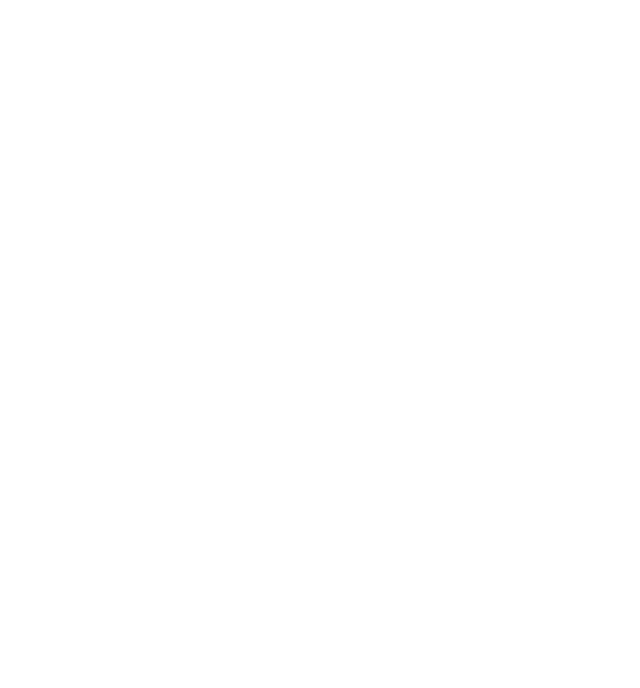
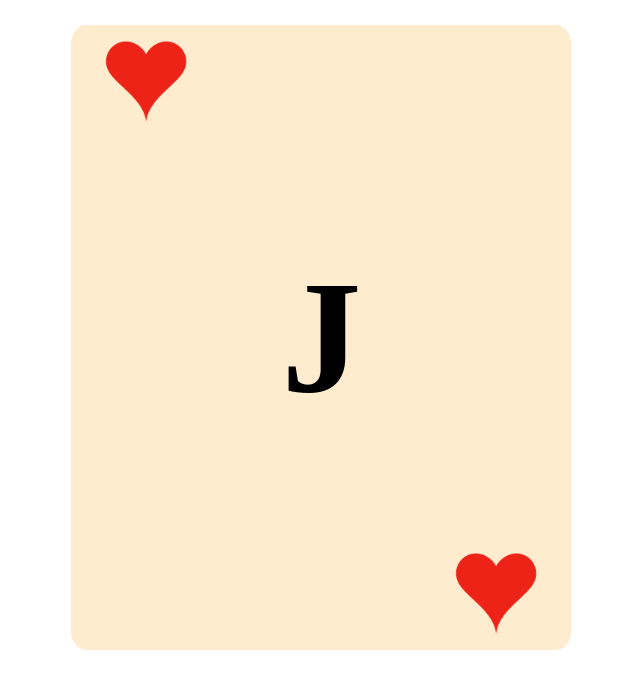
Before and after one commit to JuanaVillaba/cartas, a plain HTML site: page index.html in a window 1280 px wide. Shown: the whole page, without its empty margins (379-1019 px from the left). Drawn offline with Linux system fonts and the light colour scheme.

Commit message:
Version estilizada de la card

```diff
--- a/css/style.css
+++ b/css/style.css
@@ -0,0 +1,20 @@
+.content-card{
+    background-color:blanchedalmond;
+    width: 500px;
+    height: 100%;
+    margin-left: 35%;
+    margin-top: 2%;
+    border-radius: 3%;
+}
+.top{
+    display: flex;
+    justify-content: start;
+}
+h1{
+    font-size: 1000%;
+    text-align: center;
+}
+.bottom{
+    display: flex;
+    justify-content: end;
+}
--- a/index.html
+++ b/index.html
@@ -3,20 +3,21 @@
 <head>
     <meta charset="UTF-8">
     <meta name="viewport" content="width=device-width, initial-scale=1.0">
-
+    <link rel="stylesheet" href="css/style.css">
     <title>Baraja</title>
 </head>
 <body>
-    <div class="card">
+    <div class="content-card">
         <div class="top">
-
+            <img id="imagen" width="30%">
         </div>
         <div class="number" >
-            <h1 onclick="recorrerValores()"></h1>
+            <h1></h1>
         </div>
         <div class="bottom">
+            <img id="imagen2" width="30%">
+        </div>
 
-        </div>
     </div>
     <script src="/js/index.js"></script>
 </body>
--- a/js/index.js
+++ b/js/index.js
@@ -1,8 +1,32 @@
 const valores=["A","2","3","4","5","6","7","8","9","10","J","Q","K"];
 
-function recorrerValores(valores){
+function recorrerValores(valor){
+    let aleatorio= Math.floor(Math.random()*valor.length);
     let h1 = document.querySelector("h1");
-    if (h1.textContent===""){
-        h1 = valores[Math.floor(Math.random()* valores.length)];
-    }
+    h1.textContent=valor[aleatorio];
 }
+function recorrerPalos(simpolo){
+    let random= Math.floor(Math.random()*simpolo.length);
+    document.getElementById("imagen").src = simpolo[random].img;
+    document.getElementById("imagen2").src = simpolo[random].img;
+}
+
+const palos=[{
+        titulo: "pica",
+        img: "assets/img/pica.png"
+    },
+    {
+        titulo: "trebol",
+        img: "assets/img/trebol.png"
+    },
+    {
+        titulo: "diamante",
+        img: "assets/img/diamante.png"
+    },{
+        titulo: "corazon",
+        img: "assets/img/corazon.png",
+
+    }];
+
+recorrerValores(valores);
+recorrerPalos(palos);
```
Also changed, not shown: assets/img/corazon.png (added), assets/img/diamante.png (added), assets/img/pica.png (added), assets/img/trebol.png (added).
